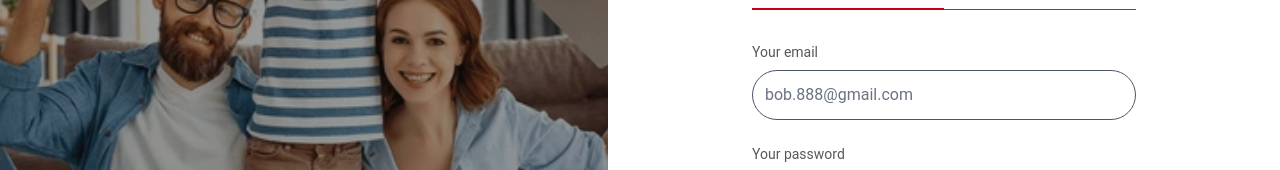
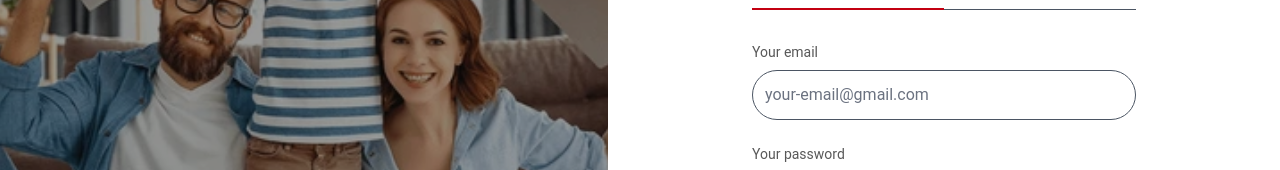
Before and after one commit to Malshi-K/GDC-Properties, a Next.js app: page /login in a window 1280 px wide. Shown: the part 299-469 px from the top of the page. Built offline with nearby package versions, Linux system fonts and the light colour scheme; no server answers.

Commit message:
updated code

```diff
--- a/app/login/page.js
+++ b/app/login/page.js
@@ -165,7 +165,7 @@ function LoginForm() {
             type="email"
             value={email}
             onChange={(e) => setEmail(e.target.value)}
-            placeholder="bob.888@gmail.com"
+            placeholder="your-email@gmail.com"
             className="w-full px-3 py-3 bg-transparent border border-gray-600 rounded-full text-custom-gray placeholder-gray-500 focus:outline-none focus:border-custom-red"
             required
             disabled={loading}
--- a/components/home/ConsultServices.js
+++ b/components/home/ConsultServices.js
@@ -2,7 +2,7 @@
 import React from "react";
 import Image from "next/image";
 import Link from "next/link";
-import { FaCheck, FaArrowRight } from "react-icons/fa";
+import { FaArrowRight } from "react-icons/fa";
 
 export default function ConsultServices() {
   return (
```
